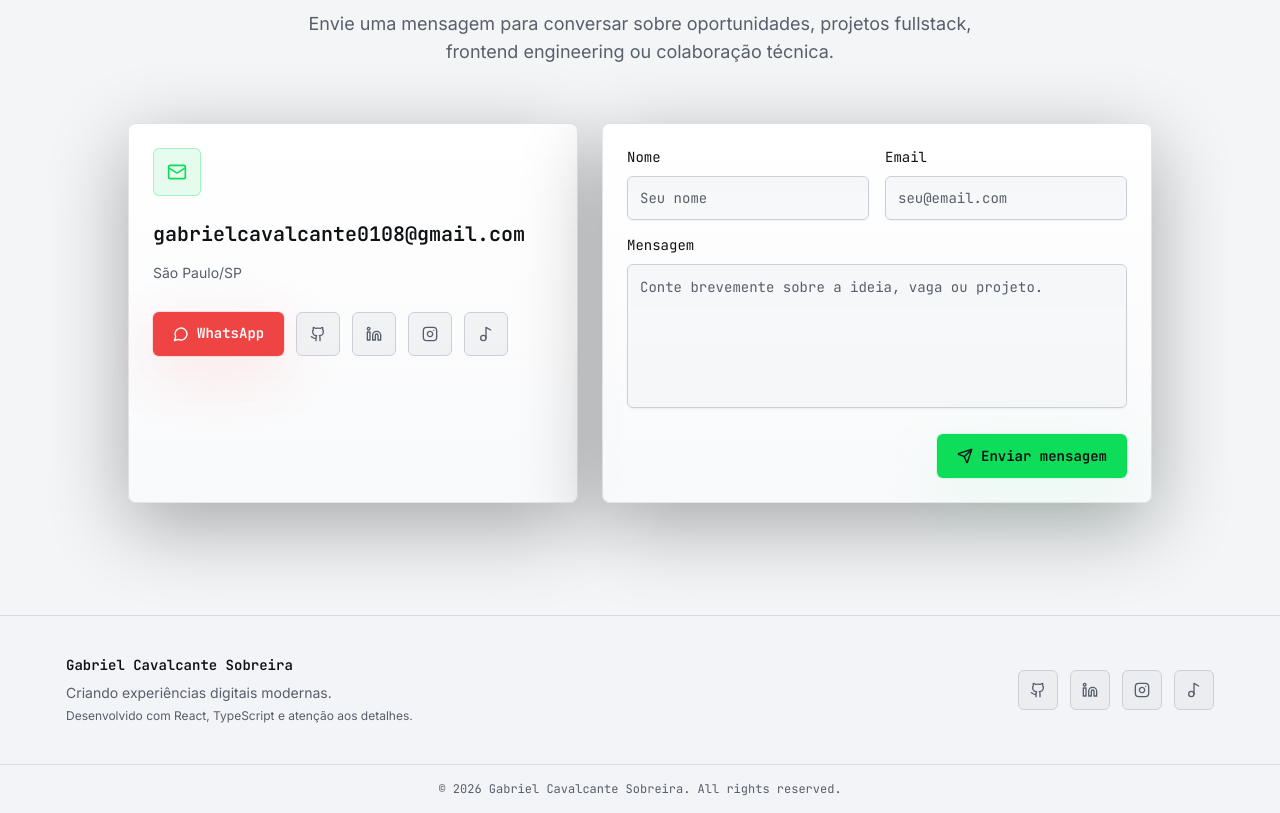
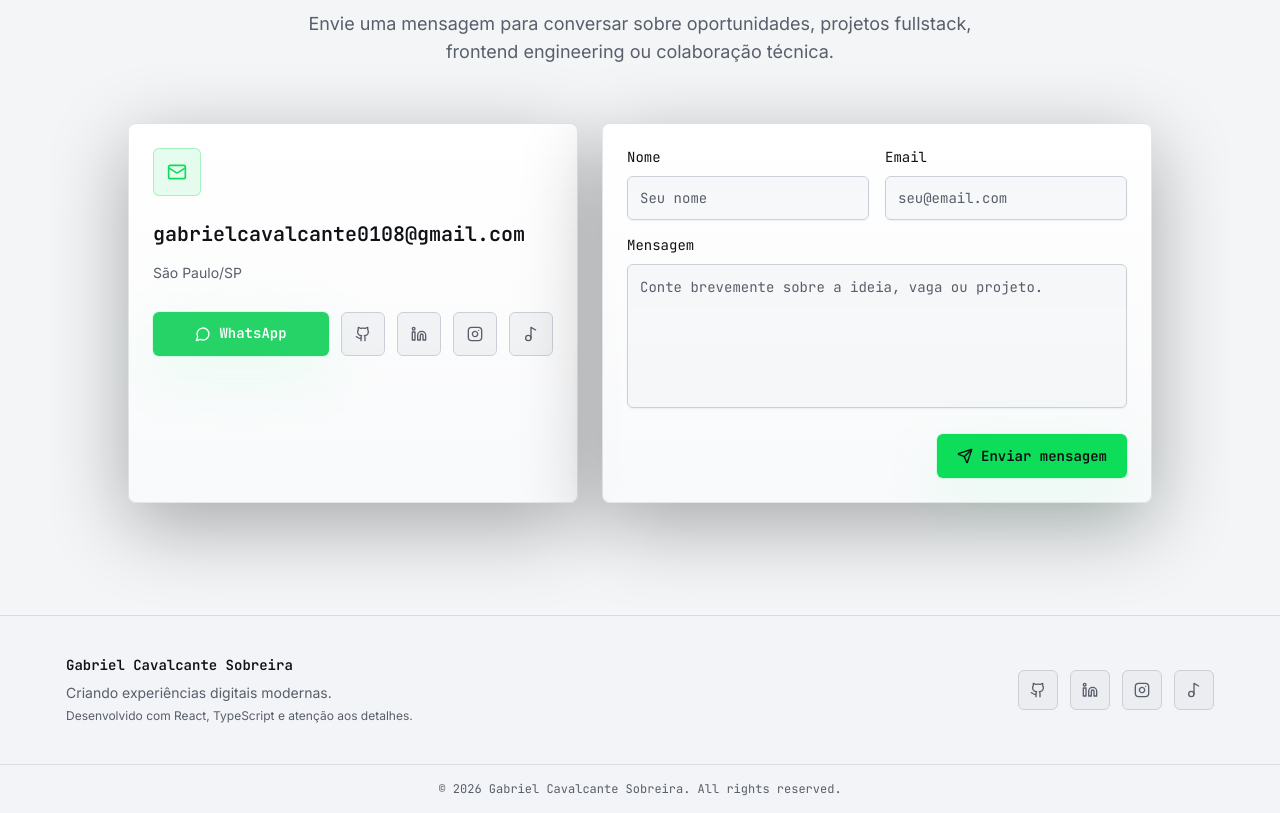
Before and after one commit to Bielzin0108/Portfolio, a React (Vite) app: page / in a window 1280 px wide. Shown: the part 8323-9136 px from the top of the page. Built offline with nearby package versions, Linux system fonts and the light colour scheme; no server answers.

Commit message:
Improve mobile contact actions

```diff
--- a/src/components/forms/ContactForm.tsx
+++ b/src/components/forms/ContactForm.tsx
@@ -47,14 +47,19 @@ export function ContactForm() {
 
   return (
     <div className="mx-auto mt-14 grid max-w-5xl gap-6 lg:grid-cols-[0.9fr_1.1fr]">
-      <aside className="glass-panel rounded-lg p-6">
+      <aside className="glass-panel min-w-0 rounded-lg p-5 sm:p-6">
         <div className="grid h-12 w-12 place-items-center rounded-md border border-primary/30 bg-primary/10 text-primary">
           <Mail className="h-5 w-5" />
         </div>
-        <h3 className="break-anywhere mt-6 font-mono text-xl font-semibold text-foreground">{profile.email}</h3>
+        <h3 className="break-anywhere mt-6 max-w-full font-mono text-base font-semibold leading-relaxed text-foreground sm:text-xl">
+          {profile.email}
+        </h3>
         <p className="mt-3 text-sm leading-7 text-muted-foreground">{profile.city}</p>
-        <div className="mt-6 flex flex-wrap gap-3">
-          <Button asChild variant="red">
+        <div className="mt-6 grid grid-cols-2 gap-3 min-[420px]:grid-cols-[minmax(0,1.6fr)_repeat(4,2.75rem)]">
+          <Button
+            asChild
+            className="bg-[#25D366] text-white shadow-[0_18px_50px_rgba(37,211,102,0.24)] hover:bg-[#1ebe5d]"
+          >
             <a href={profile.whatsappUrl} target="_blank" rel="noreferrer">
               <MessageCircle className="h-4 w-4" />
               {t("actions.whatsapp")}
@@ -68,7 +73,7 @@ export function ContactForm() {
                 href={social.href}
                 target="_blank"
                 rel="noreferrer"
-                className="focus-ring grid h-11 w-11 place-items-center rounded-md border border-border bg-secondary/50 text-muted-foreground transition hover:-translate-y-0.5 hover:border-primary/50 hover:text-primary"
+                className="focus-ring grid h-11 min-w-0 place-items-center rounded-md border border-border bg-secondary/50 text-muted-foreground transition hover:-translate-y-0.5 hover:border-primary/50 hover:text-primary"
                 aria-label={social.label}
               >
                 <Icon className="h-4 w-4" />
```
